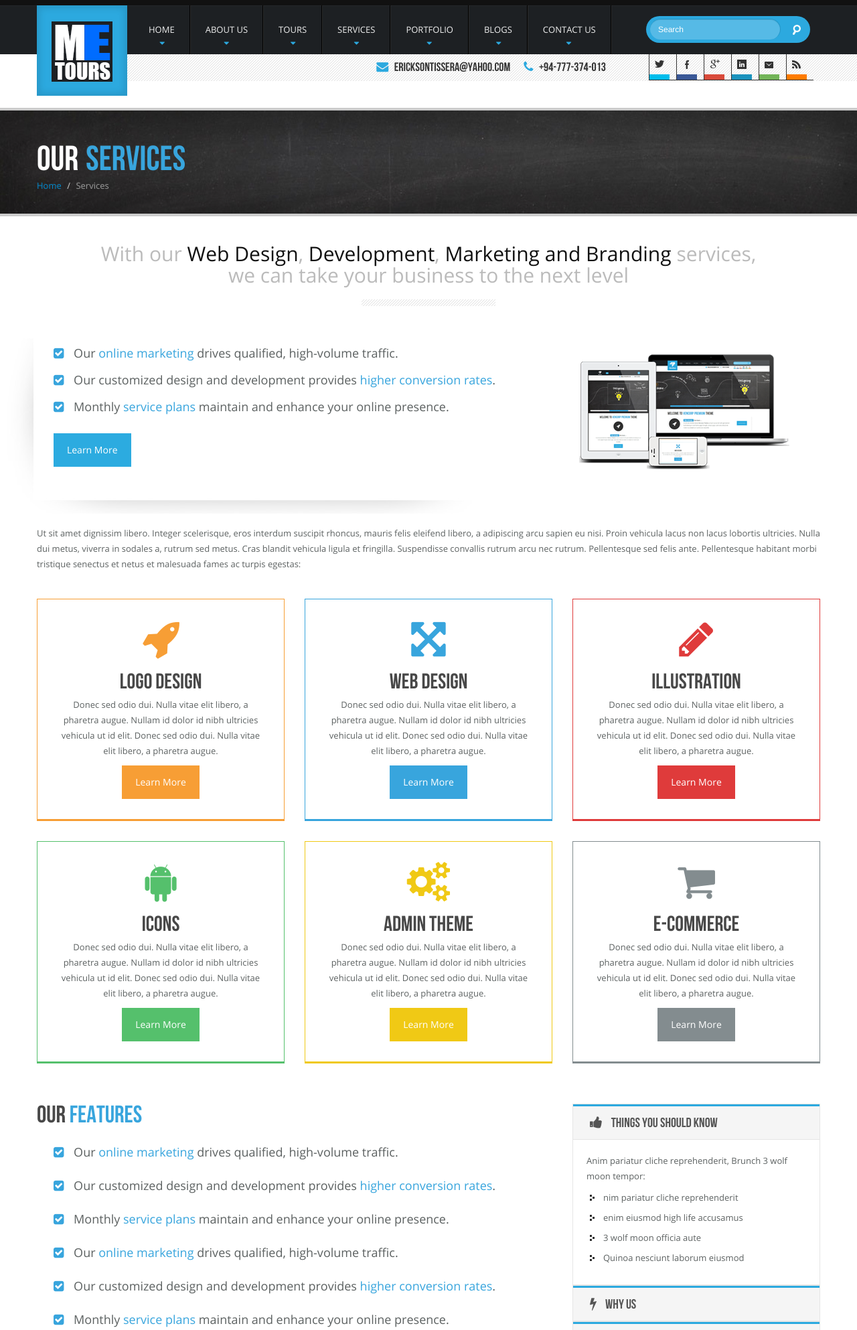
After one commit to shehantissera/Elegant, a PHP site: page /services.php in a window 1280 px wide. The commit adds this page. Shown: the top 1986 px of the page at 67% size. Run offline with PHP 8.4, Linux system fonts and the light colour scheme; data that the repository does not hold is empty.

Commit message:
added services page and did some modifications

```diff
--- a/inc.head.php
+++ b/inc.head.php
@@ -9,11 +9,11 @@
 <meta charset="utf-8" />
 
 <!-- InstanceBeginEditable name="doctitle" -->
-<title>MErickson Tours & Travels</title>
+<title>MErickson Tours and Travels - Home - Sri Lanka, Negombo</title>
 <!-- InstanceEndEditable -->
-<meta name="keywords" content="HTML5 Template" />
-<meta name="description" content="Vencorp - Multipurpose Responsive HTML5 Themes with Animated Metro Slider" />
-<meta name="author" content="Venmond" />
+<meta name="description" content="Plan your perfect tour in Sri Lanka with MErickson Tours & Travels which is located in Negombo, Sri Lanka. Do the tour as for your requirement with us and make your tour be memorable for your entire life.">
+<meta name="keywords" content="Sri Lanka, tours, guide, driver, car, bus, van, English speaking, holiday, vaccation, Ceylon, taxi, airport transfer">
+<meta name="author" content="Shehan Tissera" />
 
 <!-- Set the viewport width to device width for mobile -->
 <meta name="viewport" content="width=device-width, initial-scale=1.0" />
--- a/inc.navi.php
+++ b/inc.navi.php
@@ -14,9 +14,8 @@
                 </div>
                 <div class="vc_primary-menu pull-left">
                     <ul>
-                        <li> <a href="index.php"> Home </i> </a>
-                        </li>
-                        <li> <a href="about.php"> About Us </a> </li>
+                        <li> <a href="index.php"> Home <i class="icon-caret-down"> </i> </a> </li>
+                        <li> <a href="about.php"> About Us <i class="icon-caret-down"> </i> </a> </li>
                         <li> <a href="features-typography.html"> Tours <i class="icon-caret-down"> </i> </a>
                             <div class="vc_menu-open-right vc_menu-2-v">
                                 <ul class="clearfix">
@@ -37,18 +36,7 @@
                                 </ul>
                             </div>
                         </li>
-                        <li> <a href="portfolio-2-columns.html"> Services <i class="icon-caret-down"> </i> </a>
-                            <div class="vc_menu-open-right vc_menu-2-h">
-                                <ul class="clearfix">
-                                    <li> <a href="portfolio-2-columns.html"> 2 Columns </a> </li>
-                                    <li> <a href="portfolio-3-columns.html"> 3 Columns </a> </li>
-                                    <li> <a href="portfolio-4-columns.html"> 4 Columns </a> </li>
-                                    <li> <a href="portfolio-left-sidebar.html"> Left Sidebar </a> </li>
-                                    <li> <a href="portfolio-right-sidebar.html"> Right Sidebar </a> </li>
-                                    <li> <a href="portfolio-single-project.html"> Single Project </a> </li>
-                                    <li> <a href="portfolio-single-project-full-width.html"> Single Project Full Width </a> </li>
-                                </ul>
-                            </div>
+                        <li> <a href="services.php"> Services <i class="icon-caret-down"> </i> </a>
                         </li>
                         <li> <a href="pages-team-members.html"> Portfolio <i class="icon-caret-down"> </i> </a>
                             <div class="vc_menu-open-left vc_menu-2-v">
@@ -81,12 +69,12 @@
                                 </ul>
                             </div>
                         </li>
-                        <li> <a href="contact.php"> Contact Us </a> </li>
+                        <li> <a href="contact.php"> Contact Us <i class="icon-caret-down"> </i> </a> </li>
                     </ul>
                     <!-- Head menu search form ends -->
                 </div>
                 <div class="vc_menu-search-wrapper pull-right">
-                    <form class="vc_menu-search" method="post" action="http://metcreative.com/demo/demo_news24/sites/magazine/index.php?" />
+                    <form class="vc_menu-search" method="post" action="#" />
                     <input type="text" name="search" class="vc_menu-search-text" required="" placeholder="Search" />
                     <div class="vc_menu-search-submit"> </div>
                     </form>
--- a/index.php
+++ b/index.php
@@ -389,7 +389,7 @@
         <script src="js/theme.js"></script>
         <script src="js/custom.js"></script>
 
-        <script src="demo/demo.js"></script>
+        <!--<script src="demo/demo.js"></script>-->
 
         <!-- InstanceBeginEditable name="script" -->
         <!-- Specific Page Scripts Put Here -->
--- /dev/null
+++ b/services.php
@@ -0,0 +1,208 @@
+<?php
+
+?>
+
+<!DOCTYPE html>
+<html lang="en"><!-- InstanceBegin template="/Templates/index.dwt" codeOutsideHTMLIsLocked="false" -->
+<head>
+	<?php include_once "inc.head.php"; ?>
+</head>
+<body class="clearfix" data-smooth-scrolling="1">
+<div class="vc_body">
+  <header>
+    <?php include_once "inc.navi.php"; ?>
+  </header>
+  <!-- Header Ends -->
+
+  <!-- InstanceBeginEditable name="content" -->
+  <div class="vc_banner-title block">
+    <div class="wrapper">
+      <div class="container">
+        <h1>Our <span class="vc_main-color">Services</span></h1>
+        <ul class="breadcrumb">
+          <li><a href="index.php">Home</a> <span class="divider">/</span></li>
+          <li class="active">Services</li>
+        </ul>
+      </div>
+    </div>
+    <!-- wrapper -->
+  </div>
+  <!-- vc_banner -->
+
+  <div class="vc_full-layout">
+    <div class="wrapper">
+      <div class="container">
+        <div class="vc_service-banner">
+          <h2>With our <span class="vc_black">Web Design</span>, <span class="vc_black">Development</span>, <span class="vc_black">Marketing and Branding</span> services,<br />
+            we can take your business to the next level</h2>
+          <div class="vc_separator" style="width:200px; margin:20px auto 40px;"></div>
+          <div class="row-fluid">
+            <div class="span8">
+              <ul>
+                <li><i class=" icon-check-sign vc_main-color"></i> Our <span class="vc_main-color">online marketing</span> drives qualified, high-volume traffic.</li>
+                <li><i class=" icon-check-sign vc_main-color"></i> Our customized design and development provides <span class="vc_main-color">higher conversion rates</span>.</li>
+                <li><i class=" icon-check-sign vc_main-color"></i> Monthly <span class="vc_main-color">service plans</span> maintain and enhance your online presence.</li>
+              </ul>
+              <a class="vc_btn">Learn More</a> </div>
+            <div class="span4"> <img alt="example image" src="img/service-img.png" /> </div>
+          </div>
+        </div>
+        <p>Ut sit amet dignissim libero. Integer scelerisque, eros interdum suscipit rhoncus, mauris felis eleifend libero, a adipiscing arcu sapien eu nisi. Proin vehicula lacus non lacus lobortis ultricies. Nulla dui metus, viverra in sodales a, rutrum sed metus. Cras blandit vehicula ligula et fringilla. Suspendisse convallis rutrum arcu nec rutrum. Pellentesque sed felis ante. Pellentesque habitant morbi tristique senectus et netus et malesuada fames ac turpis egestas: </p>
+        <div class="row-fluid" style="padding-top:30px;">
+          <div class="span4">
+            <div class="vc_services vc_border-orange">
+              <div class="icon"> <i class="icon-rocket vc_orange"></i> </div>
+              <h3>Logo Design</h3>
+              <p>Donec sed odio dui. Nulla vitae elit libero, a pharetra augue. Nullam id dolor id nibh ultricies vehicula ut id elit. Donec sed odio dui. Nulla vitae elit libero, a pharetra augue. </p>
+              <a class="vc_btn vc_bg-orange" href="">Learn More</a> </div>
+          </div>
+          <div class="span4">
+            <div class="vc_services vc_border-blue">
+              <div class="icon"> <i class="icon-fullscreen vc_blue"></i> </div>
+              <h3>Web Design</h3>
+              <p>Donec sed odio dui. Nulla vitae elit libero, a pharetra augue. Nullam id dolor id nibh ultricies vehicula ut id elit. Donec sed odio dui. Nulla vitae elit libero, a pharetra augue. </p>
+              <a class="vc_btn vc_bg-blue" href="">Learn More</a> </div>
+          </div>
+          <div class="span4">
+            <div class="vc_services vc_border-red">
+              <div class="icon"> <i class="icon-pencil vc_red"></i> </div>
+              <h3>Illustration</h3>
+              <p>Donec sed odio dui. Nulla vitae elit libero, a pharetra augue. Nullam id dolor id nibh ultricies vehicula ut id elit. Donec sed odio dui. Nulla vitae elit libero, a pharetra augue. </p>
+              <a class="vc_btn vc_bg-red" href="">Learn More</a> </div>
+          </div>
+        </div>
+        <div class="row-fluid" style="padding-top:30px;">
+          <div class="span4">
+            <div class="vc_services vc_border-green">
+              <div class="icon"> <i class="icon-android vc_green"></i> </div>
+              <h3>Icons</h3>
+              <p>Donec sed odio dui. Nulla vitae elit libero, a pharetra augue. Nullam id dolor id nibh ultricies vehicula ut id elit. Donec sed odio dui. Nulla vitae elit libero, a pharetra augue. </p>
+              <a class="vc_btn vc_bg-green" href="">Learn More</a> </div>
+          </div>
+          <div class="span4">
+            <div class="vc_services vc_border-yellow">
+              <div class="icon"> <i class="icon-gears vc_yellow"></i> </div>
+              <h3>Admin Theme</h3>
+              <p>Donec sed odio dui. Nulla vitae elit libero, a pharetra augue. Nullam id dolor id nibh ultricies vehicula ut id elit. Donec sed odio dui. Nulla vitae elit libero, a pharetra augue. </p>
+              <a class="vc_btn vc_bg-yellow" href="">Learn More</a> </div>
+          </div>
+          <div class="span4">
+            <div class="vc_services vc_border-grey">
+              <div class="icon"> <i class="icon-shopping-cart vc_grey"></i> </div>
+              <h3>E-Commerce</h3>
+              <p>Donec sed odio dui. Nulla vitae elit libero, a pharetra augue. Nullam id dolor id nibh ultricies vehicula ut id elit. Donec sed odio dui. Nulla vitae elit libero, a pharetra augue. </p>
+              <a class="vc_btn vc_bg-grey" href="">Learn More</a> </div>
+          </div>
+        </div>
+        <div class="row-fluid" style="padding-top:60px;">
+          <div class="span8 vc_services-features">
+            <h2>Our <span class="vc_main-color">Features</span></h2>
+            <ul>
+              <li><i class=" icon-check-sign vc_main-color"></i> Our <span class="vc_main-color">online marketing</span> drives qualified, high-volume traffic.</li>
+              <li><i class=" icon-check-sign vc_main-color"></i> Our customized design and development provides <span class="vc_main-color">higher conversion rates</span>.</li>
+              <li><i class=" icon-check-sign vc_main-color"></i> Monthly <span class="vc_main-color">service plans</span> maintain and enhance your online presence.</li>
+              <li><i class=" icon-check-sign vc_main-color"></i> Our <span class="vc_main-color">online marketing</span> drives qualified, high-volume traffic.</li>
+              <li><i class=" icon-check-sign vc_main-color"></i> Our customized design and development provides <span class="vc_main-color">higher conversion rates</span>.</li>
+              <li><i class=" icon-check-sign vc_main-color"></i> Monthly <span class="vc_main-color">service plans</span> maintain and enhance your online presence.</li>
+            </ul>
+          </div>
+          <div class="span4">
+            <div id="vc_accordion-widget" class="accordion">
+              <div class="accordion-group">
+                <div class="accordion-heading"> <a href="#collapseOne" data-parent="#vc_accordion-widget" data-toggle="collapse" class="accordion-toggle"> <i class="icon-thumbs-up"></i> Things You Should Know </a> </div>
+                <div class="accordion-body collapse in" id="collapseOne">
+                  <div class="accordion-inner">
+                    <p>Anim pariatur cliche reprehenderit, Brunch 3 wolf moon tempor: </p>
+                    <ul class="vc_li">
+                      <li>nim pariatur cliche reprehenderit</li>
+                      <li>enim eiusmod high life accusamus</li>
+                      <li>3 wolf moon officia aute</li>
+                      <li>Quinoa nesciunt laborum eiusmod</li>
+                    </ul>
+                  </div>
+                </div>
+              </div>
+              <div class="accordion-group">
+                <div class="accordion-heading"> <a href="#collapseTwo" data-parent="#vc_accordion-widget" data-toggle="collapse" class="accordion-toggle"> <i class="icon-bolt"></i> Why Us </a> </div>
+                <div class="accordion-body collapse" id="collapseTwo">
+                  <div class="accordion-inner"> Anim pariatur cliche reprehenderit, enim eiusmod high life accusamus terry richardson ad squid. 3 wolf moon officia aute, non cupidatat skateboard dolor brunch. Food truck quinoa nesciunt laborum eiusmod. Brunch 3 wolf moon tempor, sunt aliqua put a bird on it squid single-origin coffee nulla assumenda shoreditch et. Nihil anim keffiyeh helvetica, craft beer labore wes anderson cred nesciunt. </div>
+                </div>
+              </div>
+              <div class="accordion-group">
+                <div class="accordion-heading"> <a href="#collapseThree" data-parent="#vc_accordion-widget" data-toggle="collapse" class="accordion-toggle"> <i class="icon-star"></i> Full Service </a> </div>
+                <div class="accordion-body collapse" id="collapseThree">
+                  <div class="accordion-inner"> Anim pariatur cliche reprehenderit, enim eiusmod high life accusamus terry richardson ad squid. 3 wolf moon officia aute, non cupidatat skateboard dolor brunch. Food truck quinoa nesciunt laborum eiusmod. Brunch 3 wolf moon tempor, sunt aliqua put a bird on it squid single-origin coffee nulla assumenda shoreditch et. Nihil anim keffiyeh helvetica, craft beer labore wes anderson. </div>
+                </div>
+              </div>
+            </div>
+          </div>
+          <!-- span4 -->
+
+        </div>
+        <!-- block -->
+        <div class="vc_promo block">
+          <div class="row-fluid">
+            <div class="span9">
+              <div class="description">
+                <div>
+                  <p class="subtitle"> <span class="vc_inverted"> Are You </span>Ready For The Best in Town? </p>
+                  <p class="text"> <span style="margin-right:20px;">Call: <strong class="vc_main-color">+94-777-374-013</strong></span> Email: <strong class="vc_main-color">ericksontissera@yahoo.com</strong> </p>
+                </div>
+              </div>
+            </div>
+            <div class="span3"> <a class="vc_btn" href="contact.php"> Contact us now ! </a> </div>
+          </div>
+        </div><!-- .vc_promo -->
+
+      </div><!-- .container -->
+    </div><!-- .wrapper -->
+  </div><!--.vc_full-layout-->
+  <!-- InstanceEndEditable -->
+
+  <!-- Middle Content Ends -->
+  <footer>
+    <?php include_once "inc.footer.php"; ?>
+  </footer>
+</div>
+<a class="back-top" href="#" id="back-top"> <i class="icon-chevron-up icon-white"> </i> </a>
+
+<!-- Javascript =============================================== -->
+<!-- Placed at the end of the document so the pages load faster -->
+<script src="js/modernizr.js"></script>
+<script src="js/jquery.js"></script>
+<script src="js/bootstrap.min.js"></script>
+<script src="js/retina.js"></script>
+<script src="js/tinyscrollbar.js"></script>
+<script src="js/caroufredsel.js"></script>
+<script src="js/plugins.js"></script>
+<script src="plugins/prettyPhoto-plugin/js/jquery.prettyPhoto.js"></script>
+<script src="plugins/isotope-plugin/js/jquery.isotope.min.js"></script>
+<script src="php/twitter/jquery.tweet.js"></script>
+<script src="js/theme.js"></script>
+<script src="js/custom.js"></script>
+
+<!--<script src="demo/demo.js"></script>-->
+
+<!-- InstanceBeginEditable name="script" -->
+<!-- Specific Page Scripts Put Here -->
+
+
+<!-- InstanceEndEditable -->
+
+<!-- Google Analytics: Change UA-XXXXX-X to be your site's ID. Go to http://www.google.com/analytics/ for more information. -->
+
+<script>
+    var _gaq = _gaq || [];
+    _gaq.push(['_setAccount', 'UA-43329142-2']);
+    _gaq.push(['_trackPageview']);
+
+    (function() {
+        var ga = document.createElement('script'); ga.type = 'text/javascript'; ga.async = true;
+        ga.src = ('https:' == document.location.protocol ? 'https://ssl' : 'http://www') + '.google-analytics.com/ga.js';
+        var s = document.getElementsByTagName('script')[0]; s.parentNode.insertBefore(ga, s);
+    })();
+</script>
+
+
+</body>
+<!-- InstanceEnd --></html>
```
